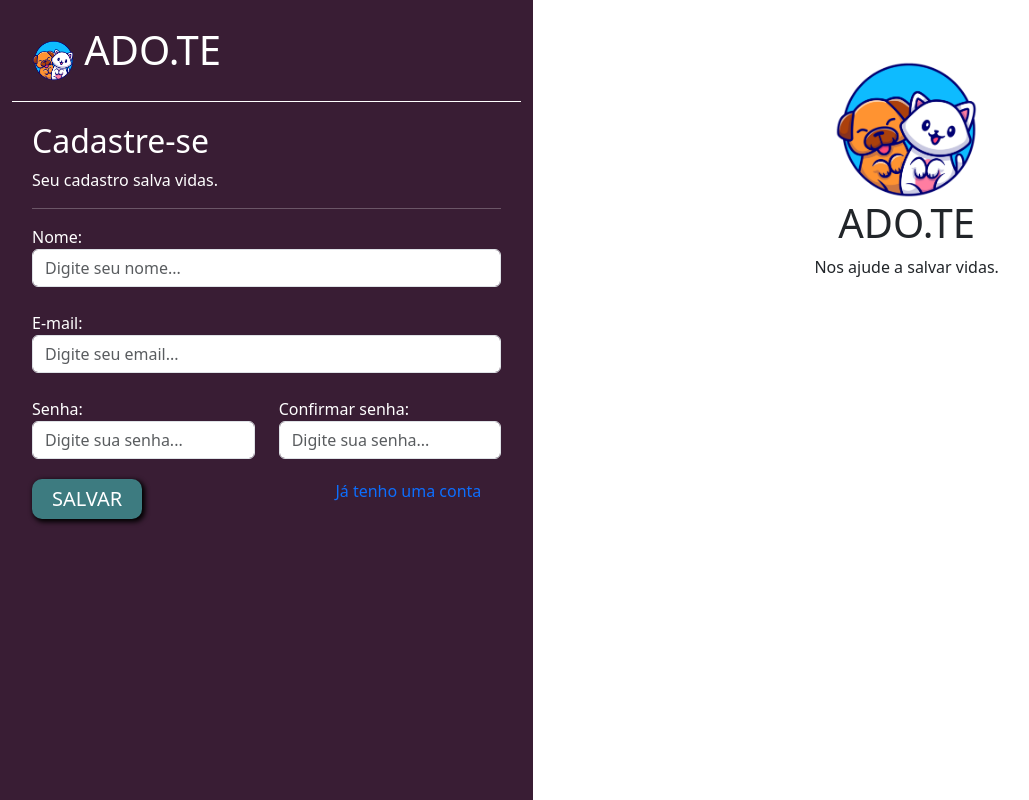
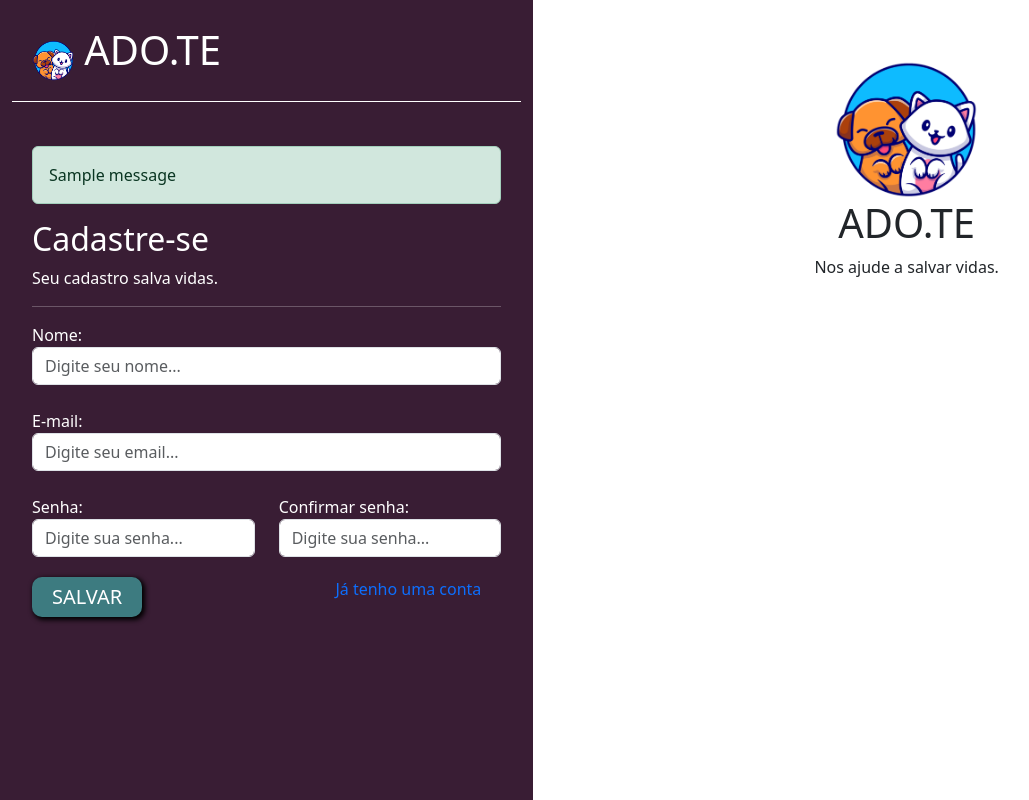
Before and after one commit to MatheusNelvam/Projeto-Adote, a Django app: page /auth/cadastro/ in a window 1280 px wide. Shown: the whole page, without its empty margins (0-1029 px from the left). Run offline with Django 4.2, Linux system fonts and the light colour scheme; one stand-in notice (Sample message) is shown.

Commit message:
Alteração-Views

```diff
--- a/usuarios/templates/cadastro.html
+++ b/usuarios/templates/cadastro.html
@@ -20,10 +20,18 @@
                     </div>
 
                     <div class="body-form">
+                        {% if messages %}
+                            <br>
+                            {% for message in messages %}
+                                <div class="alert {{message.tags}}">
+                                {{message}}
+                                </div>
+                            {% endfor %}
+                        {% endif %}
                         <h2>Cadastre-se</h2>
                         <p>Seu cadastro salva vidas.</p>
                         <hr>
-                        <form action="" method="POST">
+                        <form action="" method="POST">{% csrf_token %}
                             <span>Nome:</span>
                             <input type="text" class="form-control" placeholder="Digite seu nome..." name="nome">
                             <br>
--- a/usuarios/views.py
+++ b/usuarios/views.py
@@ -1,8 +1,8 @@
 from django.shortcuts import render
 from django.http import HttpResponse
-
-
 from django.contrib.auth.models import User
+from django.contrib import messages
+from django.contrib.messages import constants
 
 def cadastro(request):
     if request.method == "GET":
@@ -14,10 +14,14 @@ def cadastro(request):
         confirmar_senha = request.POST.get('confirmar_senha')
 
         if len(nome.strip()) == 0 or len(email.strip()) == 0 or len(senha.strip()) == 0 or len(confirmar_senha.strip()) == 0:
+            messages.add_message(request, constants.ERROR, 'Preencha todos os campos.')
             return render(request, 'cadastro.html')
 
         if senha != confirmar_senha:
+            messages.add_message(request, constants.ERROR, 'Digite duas senhas iguais.')
             return render(request, 'cadastro.html')
+
+        #__import__('ipdb').set_trace()
 
         try:
             user = User.objects.create_user(
@@ -25,6 +29,9 @@ def cadastro(request):
                 email=email,
                 password=senha,
             )
+            messages.add_message(request, constants.SUCCESS, 'Usuário criado com sucesso.')
             return render(request, 'cadastro.html')
         except:
+
+            messages.add_message(request, constants.ERROR, 'Usuário já existente.')
             return render(request, 'cadastro.html')
```
Also changed, not shown: MainAdote/settings.py (+13 -0 lines), requirements.txt (+29 -0 lines), db.sqlite3, 1 other file.
